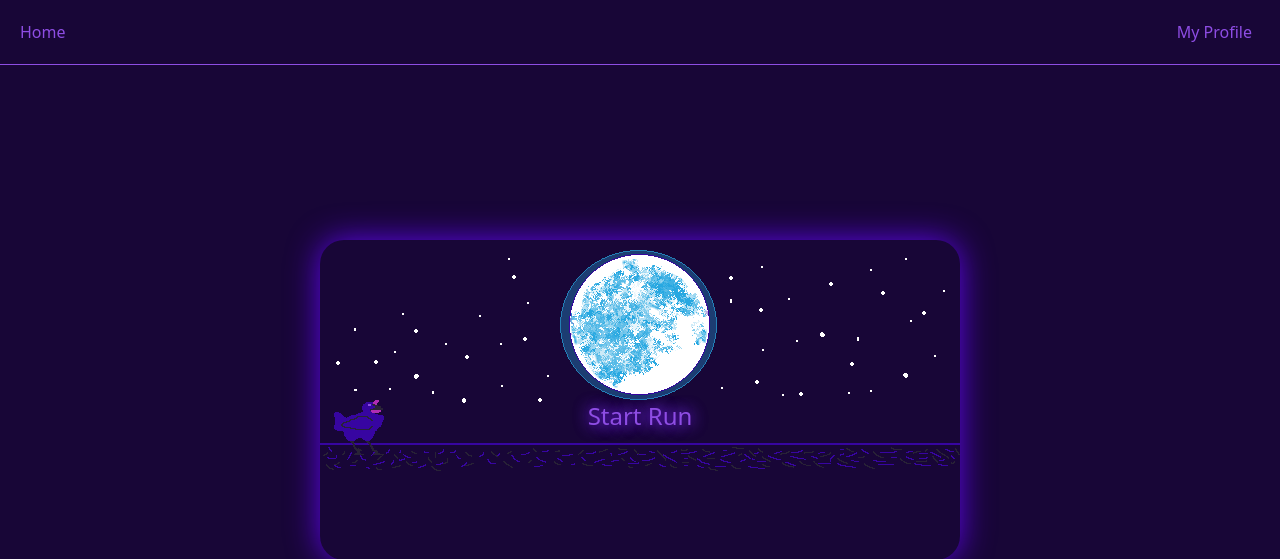
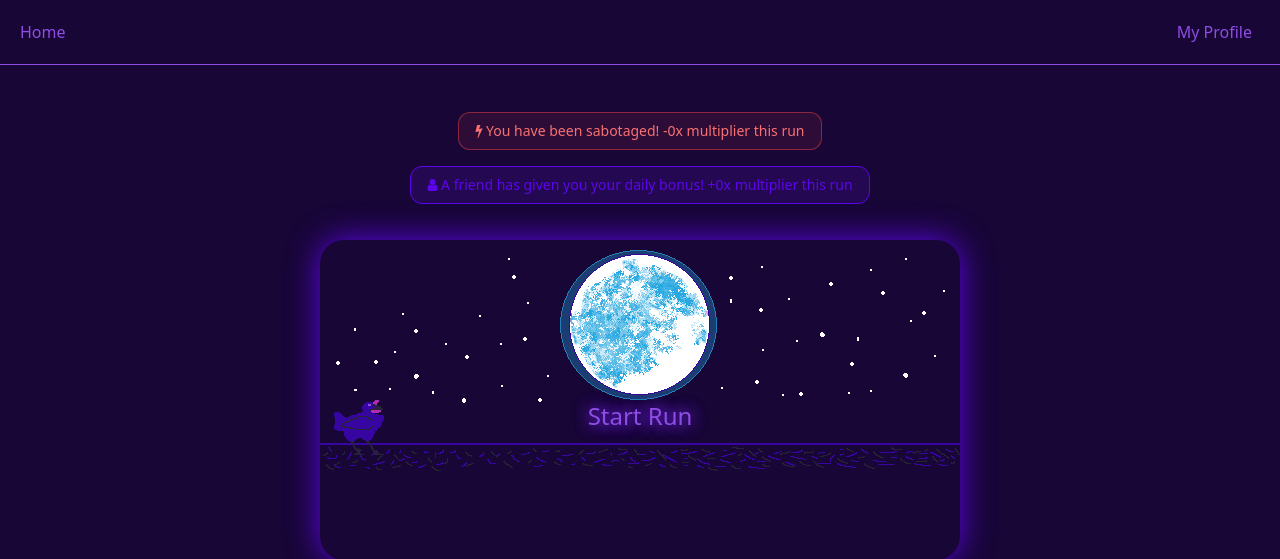
Before and after one commit to Games4Doritos/CITS3403-Project, a Flask app: page /play in a window 1280 px wide. Shown: the top 559 px of the page. Run offline with Flask 3, Linux system fonts and the light colour scheme; the visitor is signed in with stand-in values (Sample User, id 1); data that the repository does not hold is empty; some libraries are stand-ins or nearby versions.

Commit message:
Added bonus_timestamp and has_bonus fields with migration, and a start to friend bonus implementation
- Added the bonus_timestamp and has_bonus fields to Account, which track the last time the account got their bonus and if they currently have it, along with a migration
- Completed the logic at user.profile when a bonus is gifted to a friend
- Implemented the friend bonus into game.play, where it will be injected into the template as a variable
- Accounted for the friend bonus in game.js
- Added a notification message of receiving a friend bonus at in play.html
- Reworked the layout of the sabotage and friend bonus message, when they will now both be centered within one absolute element (to avoid weirdness)

```diff
--- a/app/models.py
+++ b/app/models.py
@@ -1,6 +1,7 @@
 from app import db, login
 from werkzeug.security import generate_password_hash, check_password_hash
 from flask_login import UserMixin
+from datetime import datetime, timezone
 import random
 import string
 
@@ -12,6 +13,10 @@ class Account(UserMixin, db.Model):
     friend_code = db.Column(db.String(8), nullable=False)
 
     is_email_verified = db.Column(db.Boolean, default=False, nullable=False)
+
+    bonus_timestamp = db.Column(db.DateTime(timezone=True), default=lambda:datetime.now())
+    has_bonus = db.Column(db.Boolean, default=False)
+
 
     # one-to-one relationship with Profile
     profile = db.relationship('Profile', backref='account', uselist=False, cascade='all, delete-orphan')
--- a/app/routes/game.py
+++ b/app/routes/game.py
@@ -7,11 +7,11 @@ from app.models import BestStats
 game = Blueprint("game", __name__)
 
 SABOTAGE_DEBUFF = 0.5
+FRIEND_BONUS = 0.5
 
 @game.route('/play', methods=["GET", "POST"])
 @login_required
 def play():
-
     def validateResults(requestData):
         # checks if any of the figures are negative (invalid)
         if requestData["totalJumps"] < 0:
@@ -77,8 +77,11 @@ def play():
 
     # Inject debuff into template for Jinja
     debuff = 0
+    friendBonus = 0
     if current_user.is_authenticated and current_user.best_stats:
         if current_user.best_stats.debuffed:
             debuff = SABOTAGE_DEBUFF
+    if current_user.is_authenticated and current_user.has_bonus:
+        friendBonus = FRIEND_BONUS
 
-    return render_template('play.html', debuff=debuff)
+    return render_template('play.html', debuff=debuff, friendBonus = friendBonus)
--- a/app/static/game.js
+++ b/app/static/game.js
@@ -246,8 +246,8 @@ function frame(){
     // convert baseMultiplier to seconds and divide by 20 (increases every 20 seconds)
     // baseMultiplier maxes out at 5 - takes 800 seconds (~13 minutes) to reach
     baseMultiplier = Number(Math.round(1 + 0.1 * Math.min(Math.floor(runDuration * 0.00005),40) + 'e' + 1) + 'e-' + 1);
-    // add baseMultiplier and bonusMultiplier together (done safely and rounded to avoid precision errors)
-    let multiplier = Number(Math.round(baseMultiplier + bonusMultiplier - sabotageDebuff + 'e' + 1) + 'e-' + 1);
+    // add baseMultiplier and bonusMultiplier together, then add bonus and debuff is active (done safely and rounded to avoid precision errors)
+    let multiplier = Number(Math.round(baseMultiplier + bonusMultiplier - sabotageDebuff + dailyFriendBonus + 'e' + 1) + 'e-' + 1);
     // Make sure multiplier never goes below 0.1
     if (multiplier < 0.1) multiplier = 0.1;
     multiplierElement.textContent = `${multiplier}`;
--- a/app/templates/play.html
+++ b/app/templates/play.html
@@ -6,6 +6,7 @@
     <script>
     // Injected by Flask - debuff value for this run
         let sabotageDebuff = {{ debuff }};
+        let dailyFriendBonus = {{ friendBonus }};
     </script>
     <script src="{{ url_for('static', filename='game.js')}}" defer></script>
     <link rel="stylesheet" href="https://cdnjs.cloudflare.com/ajax/libs/font-awesome/4.7.0/css/font-awesome.min.css">
@@ -14,10 +15,17 @@
 {% block content %}
     <div class="items-center flex justify-center h-screen overflow-hidden">
         <section class="shadow-[0_0_2rem_var(--secondary)] rounded-3xl h-[320px] w-[640px] shrink-0 rotate-90 sm:rotate-0" id="gameDisplay">
-            <!-- Sabotage warning -->
-            <div id="sabotageWarning" {% if debuff == 0 %}style="display:none"{% endif %}
-                class="absolute top-16 left-1/2 transform -translate-x-1/2 z-20 px-4 py-2 rounded-xl border border-red-500/50 bg-red-500/10 text-red-400 text-sm">
-                    <i class="fa fa-bolt"></i> You have been sabotaged! -{{ debuff }}x multiplier this run
+            <div class="absolute flex items-center flex-wrap justify-center gap-4 -top-32 w-full">
+                <!-- Sabotage warning -->
+                <div id="sabotageWarning" {% if debuff == 0 %}style="display:block"{% endif %}
+                    class=" z-20 px-4 py-2 rounded-xl border border-red-500/50 bg-red-500/10 text-red-400 text-sm text-center">
+                        <i class="fa fa-bolt"></i> You have been sabotaged! -{{ debuff }}x multiplier this run
+                </div>
+                <!-- Friend Bonus Notice-->
+                <div {% if friendBonus == 0 %}style="display:block"{% endif %}
+                    class="z-20 px-4 py-2 rounded-xl border border-[var(--secondary)] backdrop-brightness-[150%] text-[var(--secondary)] text-sm text-center">
+                        <i class="fa fa-user"></i> A friend has given you your daily bonus! +{{ friendBonus }}x multiplier this run
+                </div>
             </div>
             <!--End Run Screen-->
             <div class="absolute h-[320px] w-[640px] hidden items-center justify-center z-10 backdrop-brightness-[80%] rounded-3xl" id="end">
```
Also changed, not shown: app/routes/user.py (+16 -4 lines), migrations/versions/d85b7e6bd8ed_add_has_bonus_and_bonus_timestamp_fields.py (added, +34 -0 lines).
